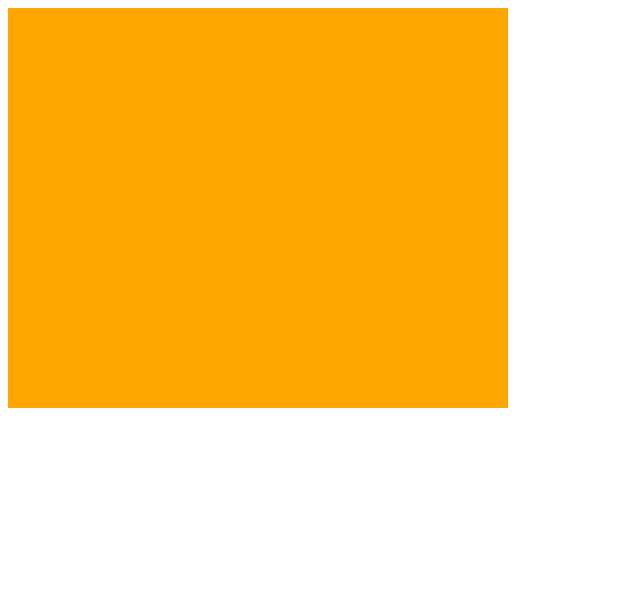
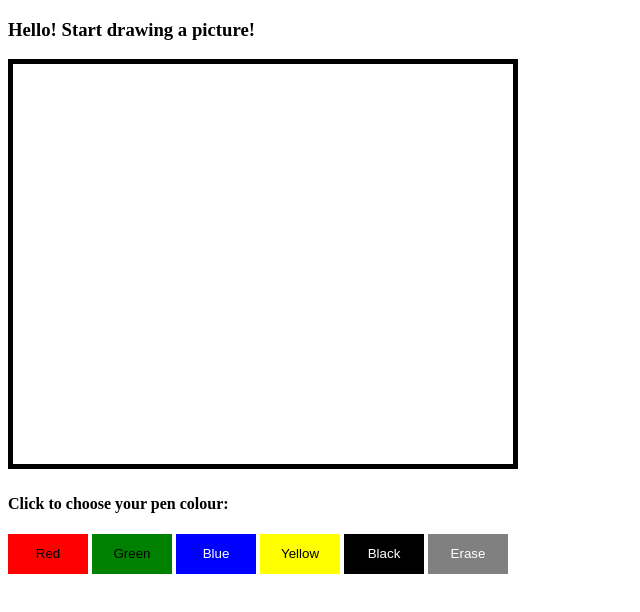
Before and after one commit to callan-stretton/gh-pages, a plain HTML site: page index.html in a window 1280 px wide. Shown: the whole page, without its empty margins (0-640 px from the left). Drawn offline with Linux system fonts and the light colour scheme.

Commit message:
added interchangeable colours

```diff
--- a/index.html
+++ b/index.html
@@ -6,8 +6,15 @@
   </head>
 
   <body>
-    <!-- <canvas id="canvasArea" width="500" height="400" onClick="draw()"></canvas> -->
+    <h3>Hello! Start drawing a picture!</h3>
     <canvas id="canvasArea" width="500" height="400"></canvas>
+    <h4> Click to choose your pen colour: </h4>
+    <input type="button" id="r" value="Red" onclick="r()"/>
+    <input type="button" id="g" value="Green" onclick="g()"/>
+    <input type="button" id="b" value="Blue" onclick="b()"/>
+    <input type="button" id="y" value="Yellow" onclick="y()"/>
+    <input type="button" id="p" value="Black" onclick="p()"/>
+    <input type="button" id="e" value="Erase" onclick="e()"/>
 
     <script src="main.js"></script>
   </body>
--- a/main.js
+++ b/main.js
@@ -1,6 +1,7 @@
 var myCanvas = document.getElementById('canvasArea'); // defining canvas area
 
 var tracking = false; // declaring tracking variable
+var penColour = "black";
 
 myCanvas.addEventListener("mousedown", trackMouse); // event listener for mouse click held down
 myCanvas.addEventListener("mouseup", stopTrackMouse); // event listener for mouse click release
@@ -21,27 +22,35 @@ function draw(evt) {
   } else {
     var ctx = myCanvas.getContext("2d"); // have to have this to enable draw methods with HTML5 context object
     var X = event.clientX; // track mouses x position
-    var Y = event.clientY; // track mouses y position
-    ctx.fillStyle = "rgba(0,200,0,1)"; // "(r,g,b,aplha)"
-    ctx.fillRect(X,Y,22,22); // draws rectangle (x, y, w, h);
-    //ctx.arc(100,75,50,0,2*Math.PI);
+    var Y = event.clientY - 50; // track mouses y position
+    ctx.fillStyle = penColour;
+    ctx.beginPath();
+    ctx.arc(X,Y,15,0,Math.PI*2,true);
+    ctx.closePath();
+    ctx.fill();
   }
-
 }
 
-/*
-switch
-case default: black;
-if q w e r t y u i o p boxes
-
-- and + for size
-if statement for each time function on key is activated
-For +
-count ++
-if (count == 5) {
-shapeDimensionsW =
-shapeDimensionsHe =
+function r(evt){
+  penColour = "red";
 }
 
-//onmousemove
-*/
+function g(evt){
+  penColour = "green";
+}
+
+function b(evt){
+  penColour = "blue";
+}
+
+function y(evt){
+  penColour = "yellow";
+}
+
+function p(evt){
+  penColour = "black";
+}
+
+function e(evt){
+  penColour = "white";
+}
--- a/style.css
+++ b/style.css
@@ -1,3 +1,35 @@
 #canvasArea {
-  background-color: orange;
+  background-color: white;
+  border-style: solid;
+  border-color: black;
+  border-width: 5px;
 }
+
+input[type="button"] {
+  width: 6em;
+  height: 3em;
+  color: black;
+  border-width: 0;
+  outline: none;
+}
+#r{
+  background: red;
+}
+#g{
+  background: green;
+}
+#b{
+  color: white;
+  background: blue;
+}
+#y{
+  background: yellow;
+}
+#p{
+  color: white;
+  background: black;
+}
+#e{
+  color: white;
+  background: grey;
+}
```
